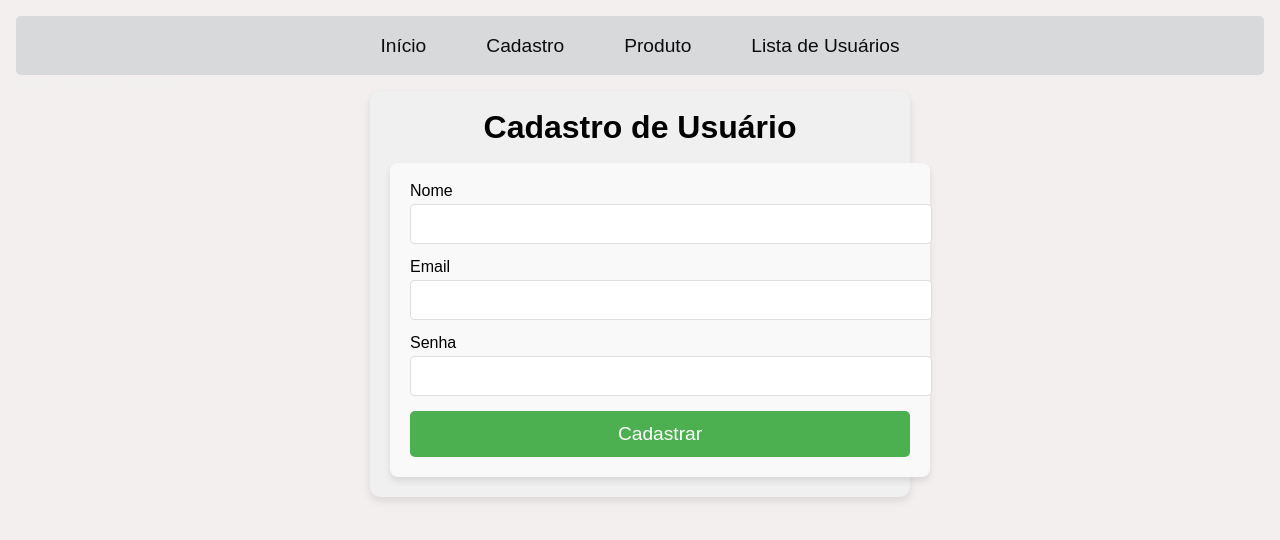
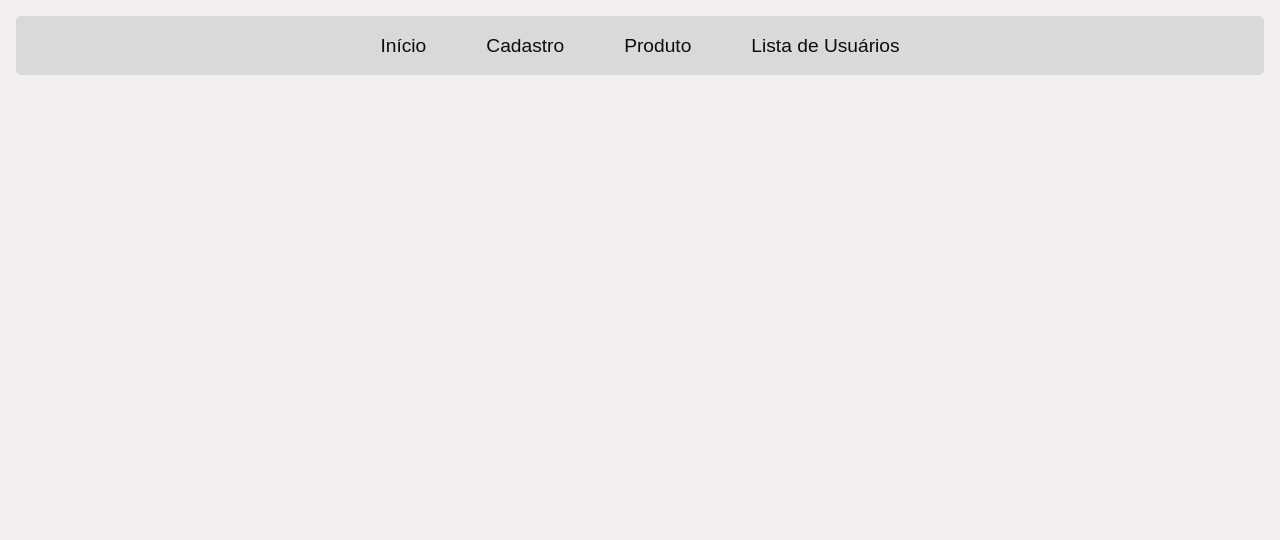
Before and after one commit to GersonAparecidoLima/react-integrando-projeto-react-apis-Front, a React (Create React App) app: page / in a window 1280 px wide. Shown: the top 540 px of the page. Built offline with nearby package versions, Linux system fonts and the light colour scheme.

Commit message:
Refatorando Rotas

```diff
--- a/src/index.tsx
+++ b/src/index.tsx
@@ -1,7 +1,7 @@
 import React from 'react';
 import ReactDOM from 'react-dom/client'; // Usando a versão correta do ReactDOM para v18
 import './index.css'; // Importando os estilos principais
-import Router from './routes'; // Importando o Router para controlar as rotas
+import App from './pages/App';
 
 const root = ReactDOM.createRoot(
   document.getElementById('root') as HTMLElement
@@ -9,6 +9,6 @@ const root = ReactDOM.createRoot(
 
 root.render(
   <React.StrictMode>
-    <Router /> {/* Substituindo o App por Router */}
+    <App /> {/* Substituindo o Router por App.tsx */}
   </React.StrictMode>
 );
--- a/src/routes.js
+++ /dev/null
@@ -1,27 +0,0 @@
-import React from 'react';
-import { BrowserRouter as Router, Routes, Route } from 'react-router-dom';
-import Cadastro from './pages/Cadastro/Cadastro';  // Importando o componente Cadastro
-import Inicio from './pages/Inicio';  // Importando o componente Inicio
-import Menu from './components/Menu';  // Importando o Menu
-import ListaUsuario from './pages/Cadastro/ListaUsuario';  // Importando a página ListaUsuario
-import Produto from './pages/Produto/Produto';  // Importando a página Produto
-import EditarCadastro from './pages/Cadastro/EditarCadastro'; // <-- Adicione essa importação
-
-export default function AppRouter() {
-  return (
-    <Router>
-      <div>
-        {/* Colocando o Menu fora das rotas, para ser exibido em todas as páginas */}
-        <Menu />
-
-        <Routes>
-          <Route path='/' element={<Inicio />} />
-          <Route path='/cadastro' element={<Cadastro />} />
-          <Route path='/produto' element={<Produto />} /> {/* Rota para Produto */}
-          <Route path='/lista-usuario' element={<ListaUsuario />} /> {/* Rota para ListaUsuario */}
-          <Route path='/editar/:id' element={<EditarCadastro />} /> {/* <-- ADICIONE ESTA LINHA */}
-        </Routes>
-      </div>
-    </Router>
-  );
-}
```
